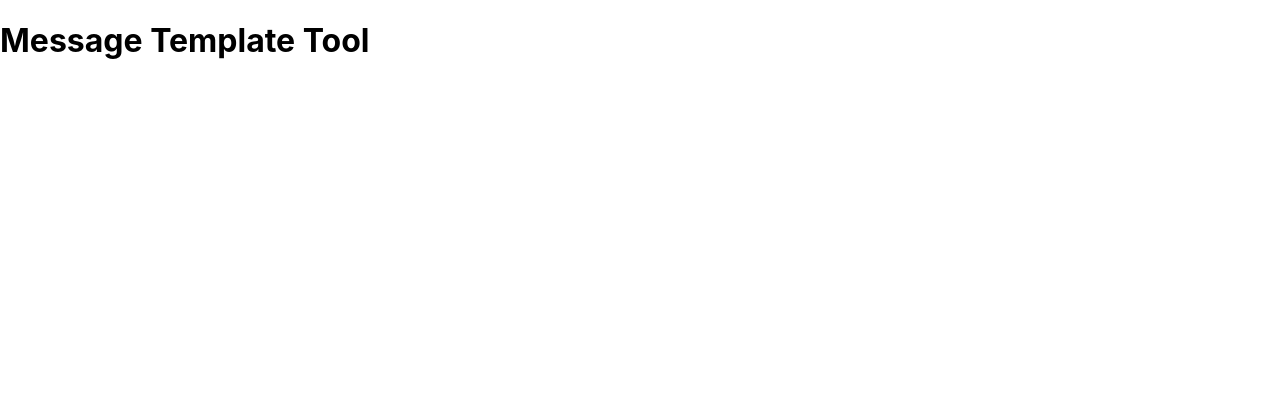
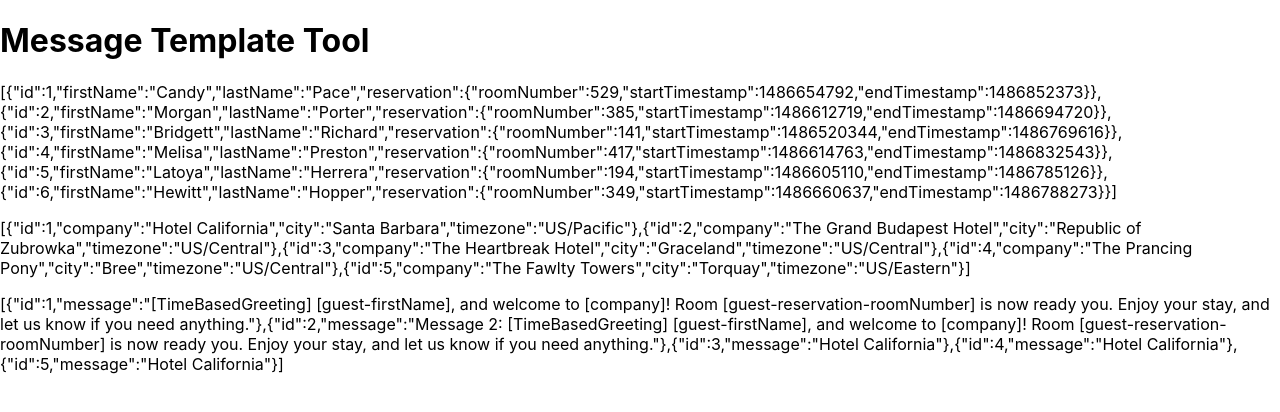
Before and after one commit to AnthonyDampier/message_template_tool, a React (Create React App) app: page / in a window 1280 px wide. Shown: the top 412 px of the page. Built offline with nearby package versions, Linux system fonts and the light colour scheme.

Commit message:
Guest, Company & Message Template in assets folder

```diff
--- a/src/App.js
+++ b/src/App.js
@@ -1,12 +1,20 @@
-import { Avatar, Stack } from "@mui/material";
 import * as React from 'react';
+import {} from "@mui/material";
+
+// imported data from asset folder
+import GuestData from './assets/Guests.json';
+import CompaniesData from './assets/Companies.json';
+import Messages from './assets/messages.json';
+
 export default function App() {
   return (
     <div className="App">
       <header className="App-header">
         <h1>Message Template Tool</h1>
-
       </header>
+      <p>{JSON.stringify(GuestData)}</p>
+      <p>{JSON.stringify(CompaniesData)}</p>
+      <p>{JSON.stringify(Messages)}</p>
     </div>
   );
 }
--- /dev/null
+++ b/src/assets/Companies.json
@@ -0,0 +1,32 @@
+[
+  {
+    "id": 1,
+    "company": "Hotel California",
+    "city": "Santa Barbara",
+    "timezone": "US/Pacific"
+  },
+  {
+    "id": 2,
+    "company": "The Grand Budapest Hotel",
+    "city": "Republic of Zubrowka",
+    "timezone": "US/Central"
+  },
+  {
+    "id": 3,
+    "company": "The Heartbreak Hotel",
+    "city": "Graceland",
+    "timezone": "US/Central"
+  },
+  {
+    "id": 4,
+    "company": "The Prancing Pony",
+    "city": "Bree",
+    "timezone": "US/Central"
+  },
+  {
+    "id": 5,
+    "company": "The Fawlty Towers",
+    "city": "Torquay",
+    "timezone": "US/Eastern"
+  }
+]
--- /dev/null
+++ b/src/assets/Guests.json
@@ -0,0 +1,62 @@
+[
+  {
+    "id": 1,
+    "firstName": "Candy",
+    "lastName": "Pace",
+    "reservation": {
+      "roomNumber": 529,
+      "startTimestamp": 1486654792,
+      "endTimestamp": 1486852373
+    }
+  },
+  {
+    "id": 2,
+    "firstName": "Morgan",
+    "lastName": "Porter",
+    "reservation": {
+      "roomNumber": 385,
+      "startTimestamp": 1486612719,
+      "endTimestamp": 1486694720
+    }
+  },
+  {
+    "id": 3,
+    "firstName": "Bridgett",
+    "lastName": "Richard",
+    "reservation": {
+      "roomNumber": 141,
+      "startTimestamp": 1486520344,
+      "endTimestamp": 1486769616
+    }
+  },
+  {
+    "id": 4,
+    "firstName": "Melisa",
+    "lastName": "Preston",
+    "reservation": {
+      "roomNumber": 417,
+      "startTimestamp": 1486614763,
+      "endTimestamp": 1486832543
+    }
+  },
+  {
+    "id": 5,
+    "firstName": "Latoya",
+    "lastName": "Herrera",
+    "reservation": {
+      "roomNumber": 194,
+      "startTimestamp": 1486605110,
+      "endTimestamp": 1486785126
+    }
+  },
+  {
+    "id": 6,
+    "firstName": "Hewitt",
+    "lastName": "Hopper",
+    "reservation": {
+      "roomNumber": 349,
+      "startTimestamp": 1486660637,
+      "endTimestamp": 1486788273
+    }
+  }
+]
--- /dev/null
+++ b/src/assets/messages.json
@@ -0,0 +1,22 @@
+[
+    {
+        "id": 1,
+        "message": "[TimeBasedGreeting] [guest-firstName], and welcome to [company]! Room [guest-reservation-roomNumber] is now ready you. Enjoy your stay, and let us know if you need anything."
+    },
+    {
+        "id": 2,
+        "message": "Message 2: [TimeBasedGreeting] [guest-firstName], and welcome to [company]! Room [guest-reservation-roomNumber] is now ready you. Enjoy your stay, and let us know if you need anything."
+    },
+    {
+        "id": 3,
+        "message": "Hotel California"
+    },
+    {
+        "id": 4,
+        "message": "Hotel California"
+    },
+    {
+        "id": 5,
+        "message": "Hotel California"
+    }
+]
```
